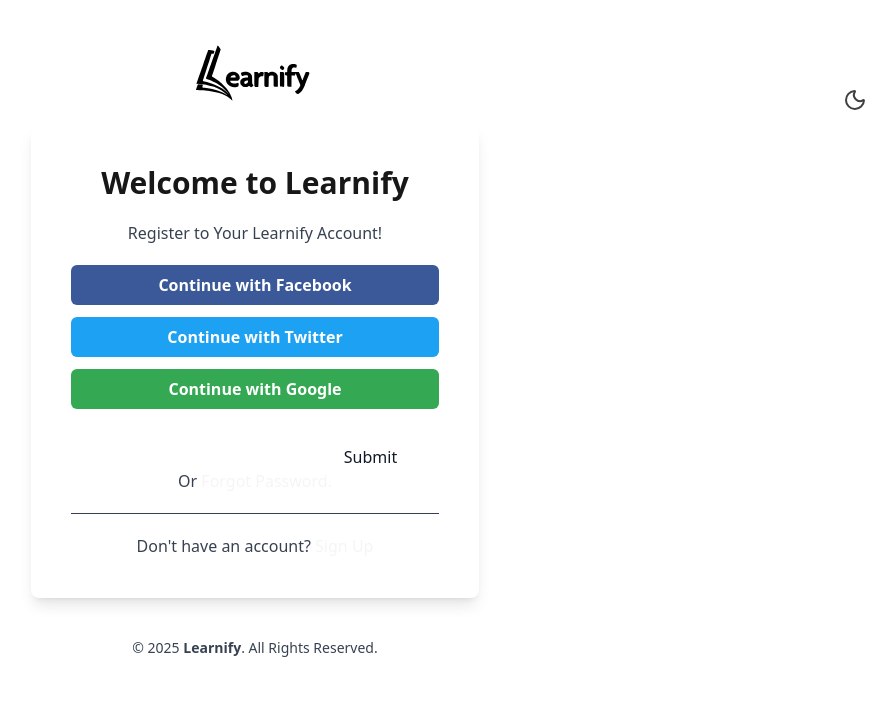
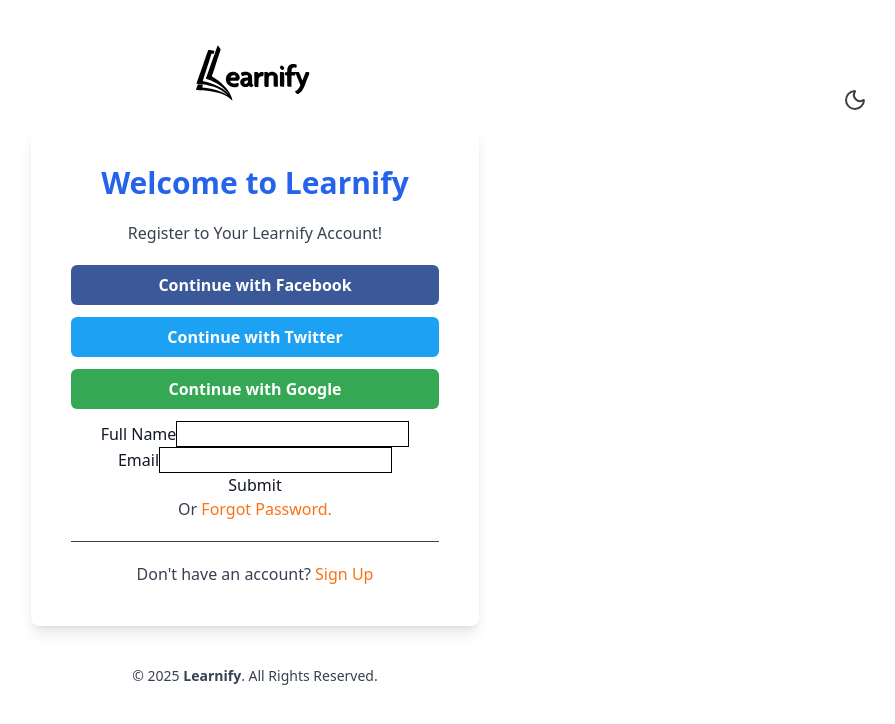
Before and after one commit to Learnifyeg/LMS_Learning_Management_System, a React (Vite) app: page /Register in a window 1280 px wide. Shown: the top 724 px of the page, without its empty margins (385-1280 px from the left). Built offline with nearby package versions, Linux system fonts and the light colour scheme.

Commit message:
Store is up

```diff
--- a/package.json
+++ b/package.json
@@ -35,7 +35,8 @@
     "tailwindcss": "^4.1.13",
     "tailwindcss-animate": "^1.0.7",
     "vaul": "^1.1.2",
-    "yup": "^1.7.1"
+    "zod": "^4.1.11",
+    "zustand": "^5.0.8"
   },
   "devDependencies": {
     "@eslint/js": "^9.36.0",
--- a/src/components/Hero/Hero.tsx
+++ b/src/components/Hero/Hero.tsx
@@ -3,8 +3,14 @@
 import { Progress } from "@/components/ui/progress";
 import { Play } from "lucide-react";
 import { Separator } from "../ui/separator";
+import useUserStore from "@/store/user";
+import { useEffect } from "react";
 
 export default function HeroSection() {
+  const { user } = useUserStore();
+  useEffect(() => {
+    console.log(user);
+  }, [user]);
   return (
     <section className="relative bg-gradient-to-r from-primary/20 to-secondary/30 py-10 sm:py-20">
       <div className="grid grid-cols-1 md:grid-cols-2 gap-12 items-center custom-container">
@@ -64,6 +70,11 @@
             </div>
           </CardContent>
         </Card>
+        {user && (
+          <p className="text-sm text-text-secondary mt-4">
+            {user?.fullName} {user?.email}
+          </p>
+        )}
       </div>
     </section>
   );
--- a/src/index.css
+++ b/src/index.css
@@ -21,10 +21,10 @@
   --card-foreground: oklch(0.145 0 0);
   --popover: oklch(1 0 0);
   --popover-foreground: oklch(0.145 0 0);
-  --primary: oklch(0.205 0 0);
+  /* --primary: oklch(0.205 0 0); */
   --primary-foreground: oklch(0.985 0 0);
-  --secondary: oklch(0.97 0 0);
-  --secondary-foreground: oklch(0.205 0 0);
+  /* --secondary: oklch(0.97 0 0); */
+  --secondary-foreground: oklch(34.846% 0.00004 271.152);
   --muted: oklch(0.97 0 0);
   --muted-foreground: oklch(0.556 0 0);
   --accent: oklch(0.97 0 0);
@@ -64,11 +64,11 @@
   --card-foreground: oklch(0.985 0 0);
   --popover: oklch(0.269 0 0);
   --popover-foreground: oklch(0.985 0 0);
-  --primary: oklch(0.922 0 0);
-  --primary-foreground: oklch(0.205 0 0);
-  --secondary: oklch(0.269 0 0);
+  /* --primary: oklch(0.922 0 0); */
+  --primary-foreground: oklch(34.846% 0.00004 271.152);
+  /* --secondary: oklch(0.269 0 0); */
   --secondary-foreground: oklch(0.985 0 0);
-  --muted: oklch(0.269 0 0);
+  --muted: oklch(24.831% 0.01723 18.291);
   --muted-foreground: oklch(0.708 0 0);
   --accent: oklch(0.371 0 0);
   --accent-foreground: oklch(0.985 0 0);
@@ -101,6 +101,28 @@
   --color-text-secondary: var(--text-secondary);
   --color-footer-bg: var(--footer-bg);
   --color-footer-text: var(--footer-text);
+  --color-card: var(--card);
+  --color-card-foreground: var(--card-foreground);
+  --color-popover: var(--popover);
+  --color-popover-foreground: var(--popover-foreground);
+  --color-primary-foreground: var(--primary-foreground);
+  --color-secondary-foreground: var(--secondary-foreground);
+  --color-muted: var(--muted);
+  --color-muted-foreground: var(--muted-foreground);
+  --color-accent: var(--accent);
+  --color-accent-foreground: var(--accent-foreground);
+  --color-destructive: var(--destructive);
+  --color-border: var(--border);
+  --color-input: var(--input);
+  --color-ring: var(--ring);
+  --color-chart-1: var(--chart-1);
+  --color-chart-2: var(--chart-2);
+  --color-chart-3: var(--chart-3);
+  --color-chart-4: var(--chart-4);
+  --color-chart-5: var(--chart-5);
+  --color-sidebar: var(--sidebar);
+  --color-sidebar-foreground: var(--sidebar-foreground);
+  --color-sidebar-primary: var(--sidebar-primary);
 }
 
 @layer base {
--- /dev/null
+++ b/src/store/user.ts
@@ -0,0 +1,39 @@
+import { create } from "zustand";
+import { persist } from "zustand/middleware";
+
+interface IUser {
+  email: string;
+  fullName: string;
+  phoneNumber?: string;
+  role?: string;
+  token?: string; // JWT
+}
+
+interface IUserStore {
+  user: IUser;
+  setUser: (user: IUser) => void;
+  clearUser: () => void;
+}
+
+const useUserStore = create<IUserStore>()(
+  persist(
+    (set) => ({
+      user: {
+        email: "",
+        fullName: "",
+        phoneNumber: "",
+        role: "",
+      },
+      setUser: (user) => set({ user }),
+      clearUser: () =>
+        set({
+          user: { email: "", fullName: "", phoneNumber: "", role: "" },
+        }),
+    }),
+    {
+      name: "user-storage", // key in localStorage
+    }
+  )
+);
+
+export default useUserStore;
--- a/src/views/Auth/Register.jsx
+++ b/src/views/Auth/Register.jsx
@@ -1,49 +1,97 @@
 import { useForm } from "react-hook-form";
 import LogoBlack from "../../../public/learnify_black.svg";
 import LogoWhite from "../../../public/learnify_white.svg";
+import { zodResolver } from "@hookform/resolvers/zod";
+import z from "zod";
+import useUserStore from "@/store/user";
+import { useNavigate } from "react-router";
+
+const RegisterSchema = z.object({
+  fullName: z.string().min(8, "First name must be at least 8 characters"),
+  email: z.email("Please enter a valid email address"),
+});
+
 function Register() {
+  const navigate = useNavigate();
   const {
     register,
     formState: { errors },
     handleSubmit,
-  } = useForm();
-  const onSubmit = (data) => console.log(data);
+  } = useForm({ resolver: zodResolver(RegisterSchema) });
+  const { setUser } = useUserStore();
+  const onSubmit = (data) => {
+    console.log("Submitted");
+    // const response = axios.post("http://localhost:8000/api/register", data);
+    // if (response.status !== 200) return; //status 200 , message: "success", user : { email: "string", fullName: "string", phoneNumber: "string", role: "string" , token: "string" }
+    setUser(data);
+    navigate("/");
+  };
 
   return (
     <section>
       <div className="flex flex-col justify-center items-center p-10">
-        <img src={document.documentElement.classList.contains("dark") ? LogoWhite : LogoBlack} alt="" className="w-1/8" />
+        <img
+          src={
+            document.documentElement.classList.contains("dark")
+              ? LogoWhite
+              : LogoBlack
+          }
+          alt=""
+          className="w-1/8"
+        />
         <div className="form bg-background p-10 rounded-lg shadow-lg mt-5 w-full text-center max-w-md">
-            <p className="text-3xl font-bold mb-5 text-primary">Welcome to Learnify</p>
-            <p className="mb-5 text-text-secondary">Register to Your Learnify Account!</p>
-            <button className="btn bg-[#3b5998] w-full mb-3 cursor-pointer hover:scale-102">Continue with Facebook</button>
-            <button className="btn bg-[#1da1f2] w-full mb-3 cursor-pointer hover:scale-102">Continue with Twitter</button>
-            <button className="btn bg-[#34a853] w-full mb-3 cursor-pointer hover:scale-102">Continue with Google</button>
+          <p className="text-3xl font-bold mb-5 text-primary">
+            Welcome to Learnify
+          </p>
+          <p className="mb-5 text-text-secondary">
+            Register to Your Learnify Account!
+          </p>
+          <button className="btn bg-[#3b5998] w-full mb-3 cursor-pointer hover:scale-102">
+            Continue with Facebook
+          </button>
+          <button className="btn bg-[#1da1f2] w-full mb-3 cursor-pointer hover:scale-102">
+            Continue with Twitter
+          </button>
+          <button className="btn bg-[#34a853] w-full mb-3 cursor-pointer hover:scale-102">
+            Continue with Google
+          </button>
           <form onSubmit={handleSubmit(onSubmit)}>
-            <input
-              {...register("firstName", { required: true })}
-              aria-invalid={errors.firstName ? "true" : "false"}
-            />
-            {errors.firstName?.type === "required" && (
-              <p role="alert">First name is required</p>
-            )}
+            <label>
+              Full Name
+              <input
+                {...register("fullName")}
+                className="border border-black"
+              />
+            </label>
+            <p>{errors.fullName?.message}</p>
+            <label>
+              Email
+              <input {...register("email")} className="border border-black" />
+            </label>
+            <p>{errors.email?.message}</p>
 
-            <input
-              {...register("mail", { required: "Email Address is required" })}
-              aria-invalid={errors.mail ? "true" : "false"}
-            />
-            {errors.mail && <p role="alert">{errors.mail.message}</p>}
-
-            <input type="submit" />
+            <button type="submit">Submit</button>
           </form>
-           {/* forget password? */}
-          <p className="text-text-secondary">Or <span className="text-secondary cursor-pointer hover:scale-105">Forgot Password.</span></p>
+          {/* forget password? */}
+          <p className="text-text-secondary">
+            Or{" "}
+            <span className="text-secondary cursor-pointer hover:scale-105">
+              Forgot Password.
+            </span>
+          </p>
           <hr className="my-5 text-text-secondary" />
-          <p className="text-text-secondary">Don't have an account? <span  className="text-secondary cursor-pointer hover:scale-105">Sign Up</span></p>
-
+          <p className="text-text-secondary">
+            Don't have an account?{" "}
+            <span className="text-secondary cursor-pointer hover:scale-105">
+              Sign Up
+            </span>
+          </p>
         </div>
         <div className="footer my-10 text-center text-sm text-text-secondary">
-            <p>© 2025 <span className="font-bold">Learnify</span>. All Rights Reserved.</p>
+          <p>
+            © 2025 <span className="font-bold">Learnify</span>. All Rights
+            Reserved.
+          </p>
         </div>
       </div>
     </section>
```
Also changed, not shown: 1 other file (tests, documents, lock files or other folders).
